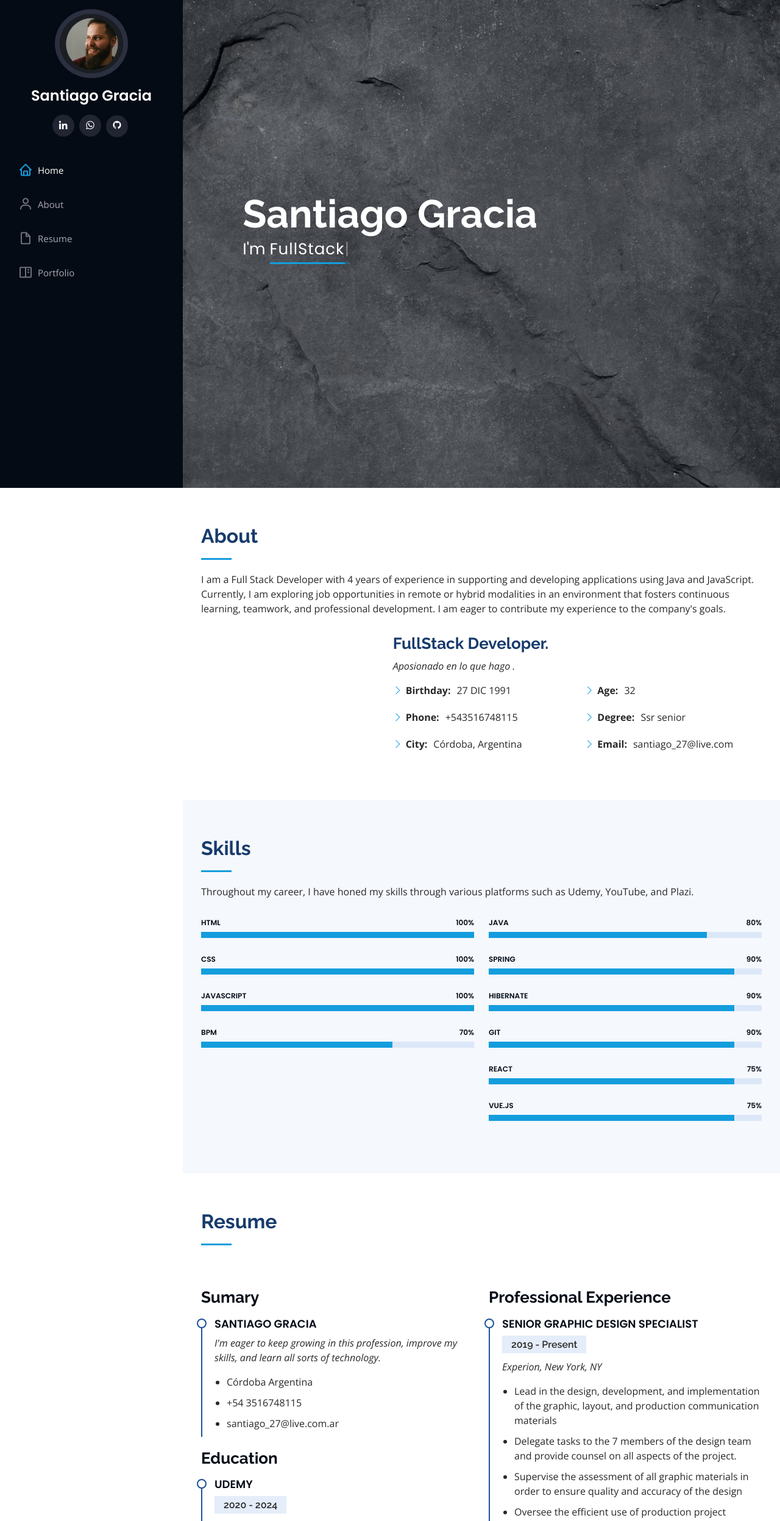
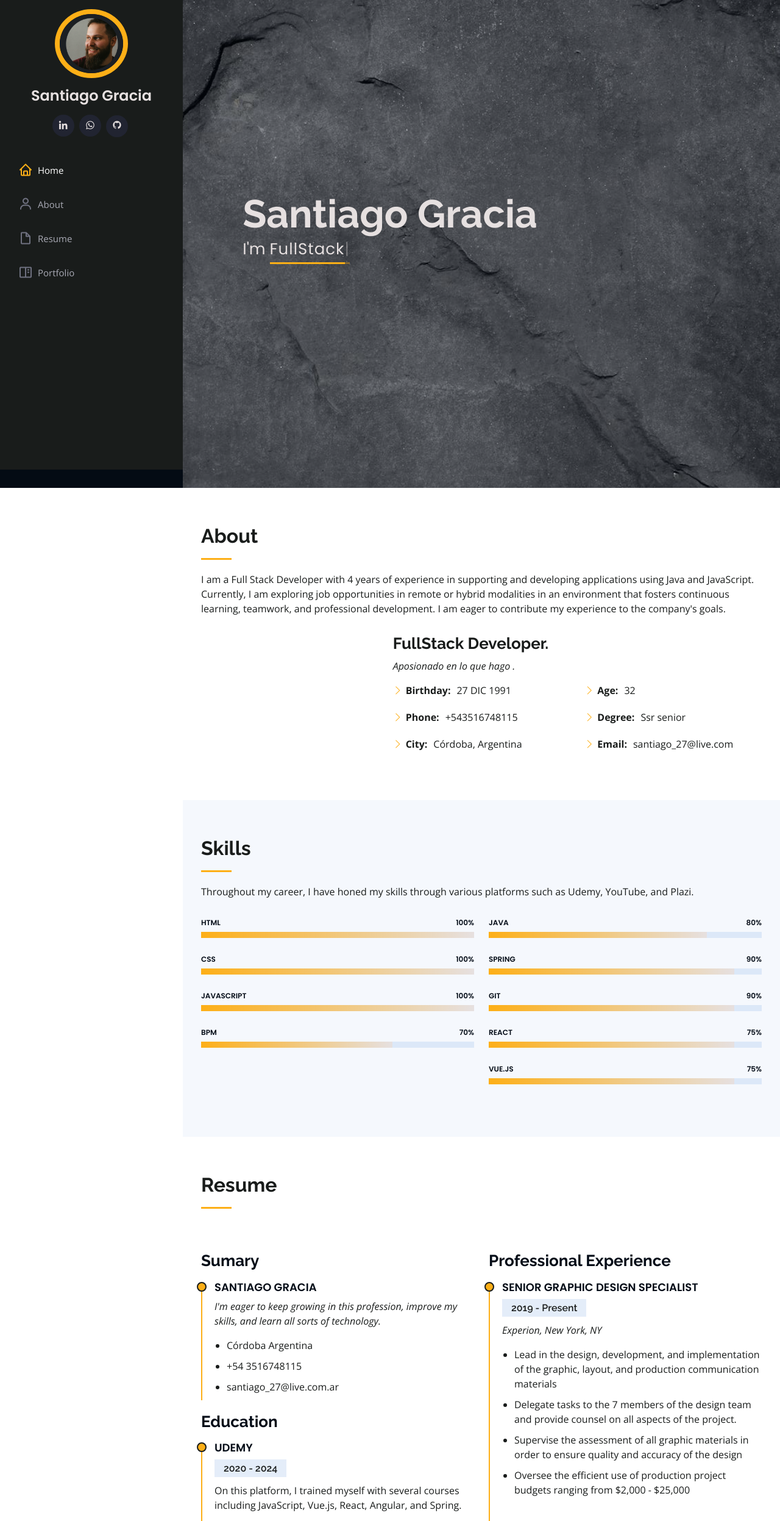
Before and after one commit to SanGrax/SantiagoGraciaCV-Porfolio, a plain HTML site: page index.html in a window 1280 px wide. Shown: the top 2494 px of the page at 61% size. Drawn offline with nearby package versions, Linux system fonts and the light colour scheme.

Commit message:
Cambios de color

```diff
--- a/assets/css/style.css
+++ b/assets/css/style.css
@@ -11,7 +11,7 @@
 --------------------------------------------------------------*/
 body {
   font-family: "Open Sans", sans-serif;
-  color: #272829;
+  color: #191c1b;
 }
 
 a {
@@ -43,7 +43,7 @@ h6 {
   right: 15px;
   bottom: 15px;
   z-index: 996;
-  background: #149ddd;
+  background: #fdaf17;
   width: 40px;
   height: 40px;
   border-radius: 50px;
@@ -79,7 +79,7 @@ h6 {
   z-index: 9997;
   transition: all 0.5s;
   padding: 0 15px;
-  background: #040b14;
+  background: #191c1b;
   overflow-y: auto;
 }
 
@@ -87,7 +87,7 @@ h6 {
   margin: 15px auto;
   display: block;
   width: 120px;
-  border: 8px solid #2c2f3f;
+  border: 8px solid #fdaf17;
 }
 
 #header .profile h1 {
@@ -102,7 +102,7 @@ h6 {
 
 #header .profile h1 a,
 #header .profile h1 a:hover {
-  color: #fff;
+  color: #e6e0e0;
   text-decoration: none;
 }
 
@@ -110,7 +110,7 @@ h6 {
   font-size: 18px;
   display: inline-block;
   background: #212431;
-  color: #fff;
+  color: #e6e0e0;
   line-height: 1;
   padding: 8px 0;
   margin-right: 4px;
@@ -123,18 +123,18 @@ h6 {
 
 #header .profile .social-links .linkedin:hover {
   background: #0077B5;
-  color: #fff;
+  color: #e6e0e0;
   text-decoration: none;
 }
 #header .profile .social-links .whatsapp:hover {
   background: #25d366;
-  color: #fff;
+  color: #e6e0e0;
   text-decoration: none;
 }
 
 #header .profile .social-links .GitHub:hover {
   background: #181717;
-  color: #fff;
+  color: #e6e0e0;
   text-decoration: none;
 }
 
@@ -229,7 +229,7 @@ h6 {
 .nav-menu .active i,
 .nav-menu .active:focus i,
 .nav-menu li:hover>a i {
-  color: #149ddd;
+  color: #fdaf17;
 }
 
 /* Mobile Navigation */
@@ -242,7 +242,7 @@ h6 {
   font-size: 24px;
   transition: all 0.4s;
   outline: none !important;
-  background-color: #149ddd;
+  background-color: #fdaf17;
   color: #fff;
   width: 40px;
   height: 40px;
@@ -294,21 +294,21 @@ h6 {
   font-size: 64px;
   font-weight: 700;
   line-height: 56px;
-  color: #fff;
+  color: #e6e0e0;
 }
 
 #hero p {
-  color: #fff;
+  color: #e6e0e0;
   margin-bottom: 50px;
   font-size: 26px;
   font-family: "Poppins", sans-serif;
 }
 
 #hero p span {
-  color: #fff;
+  color: #e6e0e0;
   padding-bottom: 4px;
   letter-spacing: 1px;
-  border-bottom: 3px solid #149ddd;
+  border-bottom: 3px solid #fdaf17;
 }
 
 @media (min-width: 1024px) {
@@ -352,7 +352,7 @@ section {
   margin-bottom: 20px;
   padding-bottom: 20px;
   position: relative;
-  color: #173b6c;
+  color: #191c1b;
 }
 
 .section-title h2::after {
@@ -361,7 +361,7 @@ section {
   display: block;
   width: 50px;
   height: 3px;
-  background: #149ddd;
+  background: #fdaf17;
   bottom: 0;
   left: 0;
 }
@@ -376,7 +376,7 @@ section {
 .about .content h3 {
   font-weight: 700;
   font-size: 26px;
-  color: #173b6c;
+  color: #191c1b;
 }
 
 .about .content ul {
@@ -397,7 +397,7 @@ section {
 .about .content ul i {
   font-size: 16px;
   margin-right: 5px;
-  color: #149ddd;
+  color: #fdaf17;
   line-height: 0;
 }
 
@@ -490,7 +490,7 @@ section {
   width: 1px;
   height: 10px;
   transition: 0.9s;
-  background-color: #149ddd;
+  background: linear-gradient(to right, #fdaf17, #e6e0e0);
 }
 
 /*--------------------------------------------------------------
@@ -507,7 +507,7 @@ section {
 .resume .resume-item {
   padding: 0 0 20px 20px;
   margin-top: -2px;
-  border-left: 2px solid #1f5297;
+  border-left: 2px solid #fdaf17;
   position: relative;
 }
 
@@ -550,8 +550,8 @@ section {
   border-radius: 50px;
   left: -9px;
   top: 0;
-  background: #fff;
-  border: 2px solid #1f5297;
+  background: #fdaf17;
+  border: 2px solid #191c1b;
 }
 
 /*--------------------------------------------------------------
@@ -629,13 +629,13 @@ section {
   color: #fff;
   font-size: 28px;
   text-align: center;
-  background: rgba(20, 157, 221, 0.75);
+  background: #191c1b;
   transition: 0.3s;
   width: 50%;
 }
 
 .portfolio .portfolio-wrap .portfolio-links a:hover {
-  background: rgba(20, 157, 221, 0.95);
+  background: #fdaf17;
 }
 
 .portfolio .portfolio-wrap .portfolio-links a+a {
@@ -676,11 +676,11 @@ section {
   height: 12px;
   background-color: #fff;
   opacity: 1;
-  border: 1px solid #149ddd;
+  border: 1px solid #fdaf17;
 }
 
 .portfolio-details .portfolio-details-slider .swiper-pagination .swiper-pagination-bullet-active {
-  background-color: #149ddd;
+  background-color: #fdaf17;
 }
 
 .portfolio-details .portfolio-info {
--- a/index.html
+++ b/index.html
@@ -90,7 +90,7 @@
 
         <div class="row">
           <div class="col-lg-4" data-aos="fade-right">
-            <img src="assets/img/profile-img.jpg" class="img-fluid" alt="">
+            <!-- <img src="assets/img/profile-img.jpg" class="img-fluid" alt=""> -->
           </div>
           <div class="col-lg-8 pt-4 pt-lg-0 content" data-aos="fade-left">
             <h3>FullStack Developer.</h3>
@@ -177,14 +177,6 @@
                 <div class="progress-bar" role="progressbar" aria-valuenow="90" aria-valuemin="0" aria-valuemax="100"></div>
               </div>
             </div>
-
-            <div class="progress">
-              <span class="skill">hibernate <i class="val">90%</i></span>
-              <div class="progress-bar-wrap">
-                <div class="progress-bar" role="progressbar" aria-valuenow="90" aria-valuemin="0" aria-valuemax="100"></div>
-              </div>
-            </div>
-
             <div class="progress">
               <span class="skill">Git <i class="val">90%</i></span>
               <div class="progress-bar-wrap">
@@ -245,7 +237,7 @@
               <h4>Education IT</h4>
               <h5>2019 - 20149</h5>
 
-              <p>En este instituto me </p>
+              <p>En este instituto me forme como Java Advance viendo Java, POO, JDBC, Servlets, JavaEE, Web Services, JSF, EJB, JPA, PrimeFaces, Hibernate, Spring, Struts </p>
             </div>
 
             <div class="resume-item">
@@ -287,12 +279,12 @@
     </section><!-- End Resume Section -->
 
     <!-- ======= Portfolio Section ======= -->
-     <section id="portfolio" class="portfolio section-bg">
+    <section id="portfolio" class="portfolio section-bg">
       <div class="container">
 
         <div class="section-title">
           <h2>Portfolio</h2>
-          <p>Magnam dolores commodi suscipit. Necessitatibus eius consequatur ex aliquid fuga eum quidem. Sit sint consectetur velit. Quisquam quos quisquam cupiditate. Et nemo qui impedit suscipit alias ea. Quia fugiat sit in iste officiis commodi quidem hic quas.</p>
+          <p>Aqui encontras los proyectos tanto de aprendisaje con diferentes tecnologias y algunas landing web para clientes</p>
         </div>
 
         <div class="row" data-aos="fade-up">
@@ -307,7 +299,7 @@
               <img src="assets/img/portfolio/imgPresupuesto.png" class="img-fluid" alt="">
               <div class="portfolio-links">
                 <a href="assets/img/portfolio/imgPresupuesto.png" data-gallery="portfolioGallery" class="portfolio-lightbox" title="App 1"><i class="bx bx-plus"></i></a>
-                <a href="presupuesto.html" title="More Details"><i class="bx bx-link"></i></a>
+                <a  href="presupuesto.html" target="_blank" title="More Details"><i class="bx bx-link"></i></a>
               </div>
             </div>
           </div>
```
Also changed, not shown: assets/img/favicon.png.
